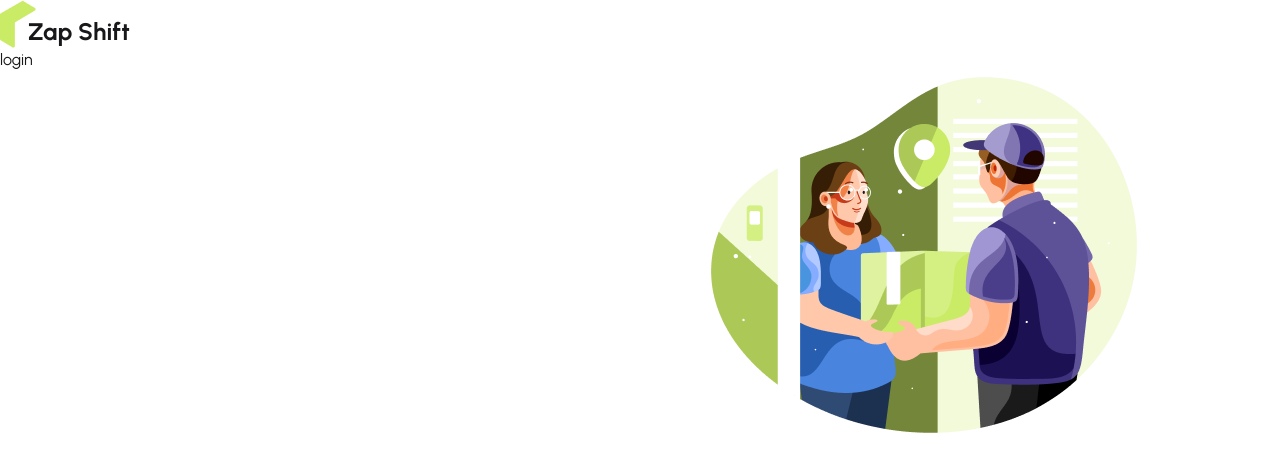
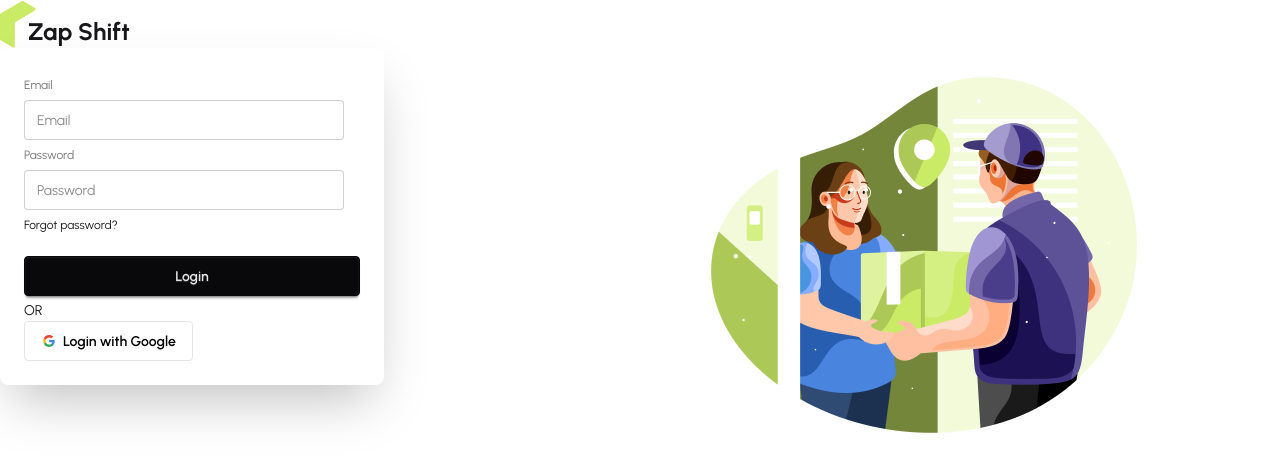
Before and after one commit to Sudipto-Sen-Gupto/Delivery-project-client, a React (Vite) app: page /login in a window 1280 px wide. Shown: the top 472 px of the page. Built offline with nearby package versions, Linux system fonts and the light colour scheme.

Commit message:
login page and register page implement with firebase authentication

```diff
--- a/package.json
+++ b/package.json
@@ -12,6 +12,7 @@
   "dependencies": {
     "@tailwindcss/vite": "^4.1.17",
     "axios": "^1.13.2",
+    "firebase": "^12.6.0",
     "leaflet": "^1.9.4",
     "react": "^19.2.0",
     "react-dom": "^19.2.0",
@@ -20,6 +21,7 @@
     "react-leaflet": "^5.0.0-rc.2",
     "react-responsive-carousel": "^3.2.23",
     "react-router": "^7.9.6",
+    "react-toastify": "^11.0.5",
     "router": "^2.2.0",
     "swiper": "^12.0.3",
     "tailwindcss": "^4.1.17"
--- /dev/null
+++ b/src/Auth/googlelog/Googlelog.jsx
@@ -0,0 +1,15 @@
+import React from 'react';
+
+const Googlelog = () => {
+    return (
+        <div>
+            <p>OR</p>
+            <button className="btn bg-white text-black border-[#e5e5e5]">
+  <svg aria-label="Google logo" width="16" height="16" xmlns="http://www.w3.org/2000/svg" viewBox="0 0 512 512"><g><path d="m0 0H512V512H0" fill="#fff"></path><path fill="#34a853" d="M153 292c30 82 118 95 171 60h62v48A192 192 0 0190 341"></path><path fill="#4285f4" d="m386 400a140 175 0 0053-179H260v74h102q-7 37-38 57"></path><path fill="#fbbc02" d="m90 341a208 200 0 010-171l63 49q-12 37 0 73"></path><path fill="#ea4335" d="m153 219c22-69 116-109 179-50l55-54c-78-75-230-72-297 55"></path></g></svg>
+  Login with Google
+</button>
+        </div>
+    );
+};
+
+export default Googlelog;
--- a/src/Auth/login/Login.jsx
+++ b/src/Auth/login/Login.jsx
@@ -1,9 +1,50 @@
 import React from 'react';
+import { useForm } from 'react-hook-form';
+import Usehook from '../../firebase/hook/Usehook';
+import { toast } from 'react-toastify';
+import Googlelog from '../googlelog/Googlelog';
 
 const Login = () => {
+    const {register,handleSubmit,formState:{errors}}=useForm();
+    const {userSignIn}=Usehook();
+    const handleLogin=(data)=>{
+        console.log(data);
+        userSignIn(data.email,data.password).then(data=>toast("Log in successfully")).catch(err=>toast(err.message))
+
+    }
     return (
         <div>
-            login
+             <div className="card bg-base-100 w-full max-w-sm shrink-0 shadow-2xl">
+      <div className="card-body">
+        <form onSubmit={handleSubmit(handleLogin)}>
+            <fieldset className="fieldset">
+                {/* email section */}
+          <label className="label">Email</label>
+          <input type="email" className="input" placeholder="Email" {...register('email',{required:true})} />
+
+             {
+                errors.email?.type==='required' && <p className='text-red-600'>Email is required.</p>
+             }
+
+          {/* password section */}
+          <label className="label">Password</label>
+          <input type="password" className="input" placeholder="Password" {...register('password',{required:true,minLength:6,pattern: /^[A-Za-z]+$/i})}/>
+          {
+            errors.password?.type==='required' && <p className='text-red-600'>Password is required</p>
+          }
+          {
+            errors.password?.type==='minLength' && <p className='bg-red-600'>You passord should be minimum 6 character</p>
+          }
+          {
+            errors.password?.type==='pattern' && <p className='text-red-600'>Your password should contains at least one uppercase letter one lowercase letter one special character and one number</p>
+          }
+          <div><a className="link link-hover">Forgot password?</a></div>
+          <button className="btn btn-neutral mt-4">Login</button>
+        </fieldset>
+        <Googlelog></Googlelog>
+        </form>
+      </div>
+    </div>
         </div>
     );
 };
--- a/src/Auth/register/Register.jsx
+++ b/src/Auth/register/Register.jsx
@@ -1,12 +1,18 @@
 import React from 'react';
 import { useForm } from 'react-hook-form';
+import Usehook from '../../firebase/hook/Usehook';
+import { toast } from 'react-toastify';
 
 const Register = () => {
-
+      const {signUp}=Usehook();
     const {register,handleSubmit,formState:{ errors }}=useForm();
 
     const handleRegister=(data)=>{
         console.log(data);
+        signUp(data.email,data.password).then(data=>{
+          console.log(data);
+          toast('Registration successfully done')
+        }).catch(err=>toast(err));
     }
     return (
         <div>
@@ -22,12 +28,16 @@
             Email is required</p>}
           {/* password section */}
           <label className="label">Password</label>
-          <input type="password" {...register('password',{required:true,minLength:6})} className="input" placeholder="Password" />
+          <input type="password" {...register('password',{required:true,minLength:6,pattern:/^(?=.*[a-z])(?=.*[A-Z]).{6,}$/})} className="input" placeholder="Password" />
           {
             errors.password?.type==='required' && <p className='text-red-600'>Password is required</p>
           }
           {
             errors.password?.type==='minLength' && <p className='text-red-700'>Minimum 6 character must be needed </p>
+          }
+
+          {
+            errors.password?.type==='pattern' && <p className='text-red-600'>At least one uppercase letter one lowercase letter one special character and one number</p>
           }
           <div><a className="link link-hover">Forgot password?</a></div>
           <button className="btn btn-neutral mt-4">Login</button>
--- /dev/null
+++ b/src/firebase/auth.js
@@ -0,0 +1,15 @@
+
+import { initializeApp } from "firebase/app";
+import { getAuth } from "firebase/auth";
+const firebaseConfig = {
+  apiKey: import.meta.env.VITE_apiKey,
+  authDomain: import.meta.env.VITE_authDomain,
+  projectId: import.meta.env.VITE_projectId,
+  storageBucket: import.meta.env.VITE_storageBucket,
+  messagingSenderId: import.meta.env.VITE_messagingSenderId,
+  appId: import.meta.env.VITE_appId,
+};
+
+
+const app = initializeApp(firebaseConfig);
+export const auth=getAuth(app)
--- /dev/null
+++ b/src/firebase/authProvider/AuthProvider.jsx
@@ -0,0 +1,28 @@
+
+import { createUserWithEmailAndPassword, signInWithEmailAndPassword } from 'firebase/auth';
+import React, { createContext } from 'react';
+import { auth } from '../auth';
+
+export const AuthContext=createContext()
+const AuthProvider = ({children}) => {
+
+
+  const signUp=(email,pass)=>{
+    return createUserWithEmailAndPassword(auth,email,pass)
+  }
+
+  const userSignIn=(email,pass)=>{
+     return signInWithEmailAndPassword(auth,email,pass)
+  }
+
+    const userInfo={
+            signUp,userSignIn
+    }
+    return (
+        <AuthContext value={userInfo}>
+            {children}
+        </AuthContext>
+    );
+};
+
+export default AuthProvider;
--- /dev/null
+++ b/src/firebase/hook/Usehook.jsx
@@ -0,0 +1,12 @@
+import React, { useContext } from 'react';
+import { AuthContext } from '../authProvider/AuthProvider';
+
+const Usehook = () => {
+
+     const contextHook=useContext(AuthContext)
+     return contextHook;
+
+
+};
+
+export default Usehook;
--- a/src/main.jsx
+++ b/src/main.jsx
@@ -4,8 +4,13 @@
 import App from './App.jsx'
 import { RouterProvider } from 'react-router'
 import { router } from './component/router/router.jsx'
+import AuthProvider from './firebase/authProvider/AuthProvider.jsx'
+import { ToastContainer } from 'react-toastify'
 createRoot(document.getElementById('root')).render(
   <StrictMode>
-   <RouterProvider router={router}></RouterProvider>
+   <AuthProvider>
+    <RouterProvider router={router}></RouterProvider>
+   </AuthProvider>
+   <ToastContainer />
   </StrictMode>,
 )
```
Also changed, not shown: 1 other file (tests, documents, lock files or other folders).
